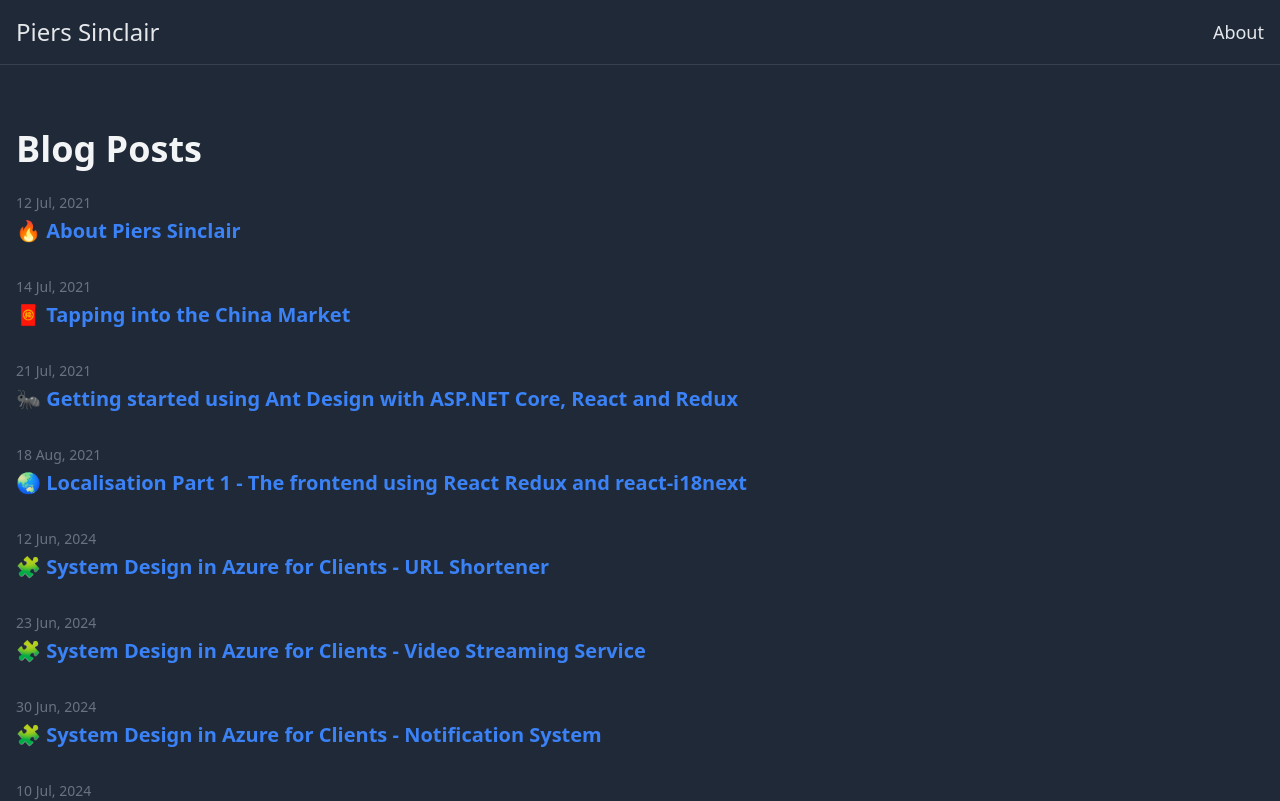
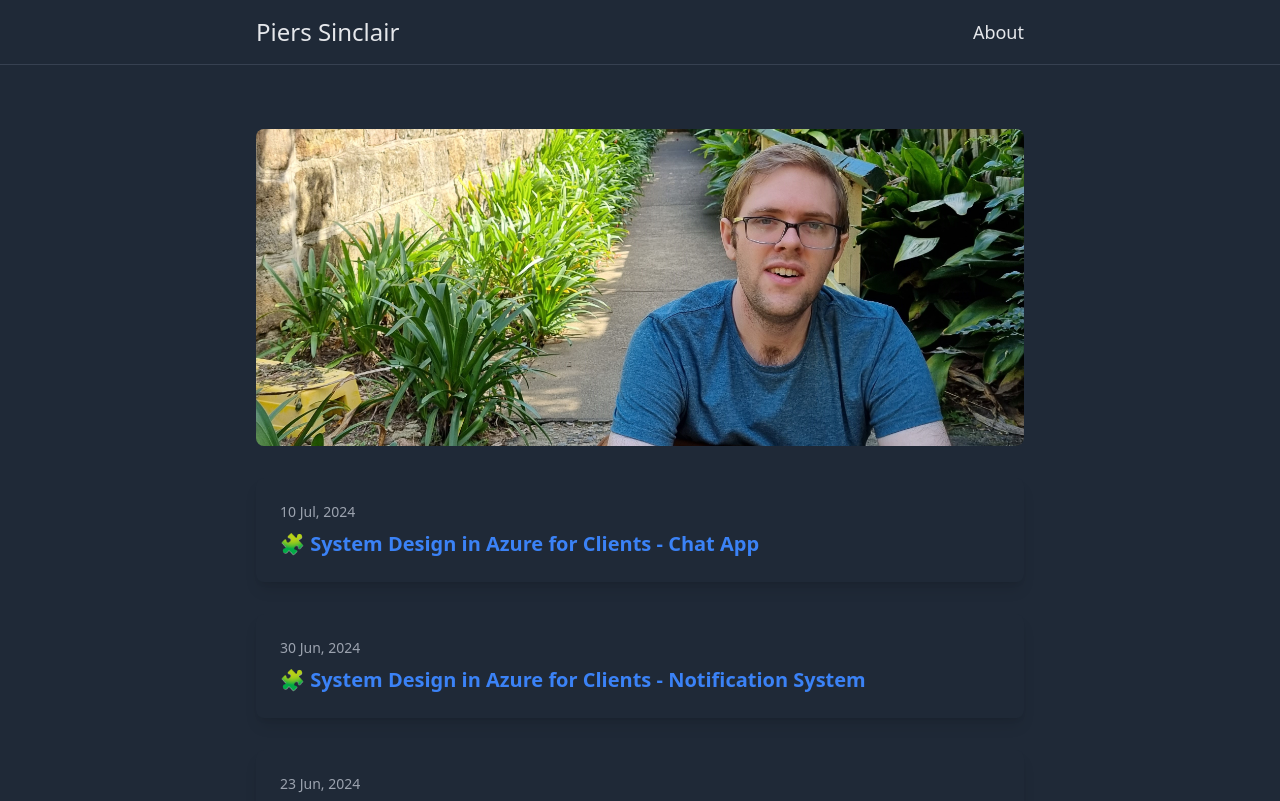
Before and after one commit to piers-sinclair/pierssinclair.github.io, a React (Create React App) app in the folder pierssinclair-blog/: page / in a window 1280 px wide. Shown: the top 801 px of the page. Built offline with nearby package versions, Linux system fonts and the light colour scheme.

Commit message:
improve styling

```diff
--- a/pierssinclair-blog/src/pages/header/Header.tsx
+++ b/pierssinclair-blog/src/pages/header/Header.tsx
@@ -4,7 +4,7 @@ import { Link } from "react-router-dom";
 function Header() {
   return (
     <header className="py-4">
-      <div className="container mx-auto flex justify-between items-center px-4">
+      <div className="max-w-3xl  mx-auto flex justify-between items-center">
         <Link to="/" className="text-2xl text-gray-200 hover:text-gray-400 hover:underline">Piers Sinclair</Link>
         <Link to="/about" className="text-lg text-gray-200 hover:text-gray-400 hover:underline">About</Link>
       </div>
--- a/pierssinclair-blog/src/pages/home/Home.tsx
+++ b/pierssinclair-blog/src/pages/home/Home.tsx
@@ -9,25 +9,39 @@ const Home: React.FC = () => {
     useEffect(() => {
         const loadPosts = async () => {
             const posts = await fetchPosts();
-            setPosts(posts);
+
+            const sortedPosts = posts.sort((a, b) => {
+                const dateA = new Date(a.frontmatter.date).getTime();
+                const dateB = new Date(b.frontmatter.date).getTime();
+                return dateB - dateA;
+            });
+
+            setPosts(sortedPosts);
         };
 
         loadPosts();
     }, []);
 
-    if(!posts || posts.length === 0) return <div>Loading...</div>;
+    if (!posts || posts.length === 0) return <div>Loading...</div>;
 
     return (
-        <div className="container mx-auto py-12 px-4">
-            <h1 className="text-4xl font-bold mb-6 text-gray-100">Blog Posts</h1>
-            <ul>
+        <div className="container mx-auto py-12 px-6 text-center">
+            <div className="mb-8">
+                <img
+                    src="/assets/images/2021-07-13-piers.jpg"
+                    loading="lazy"
+                    alt="Piers Sinclair"
+                    className="rounded-lg w-full max-w-3xl h-auto mx-auto"
+                />
+            </div>
+            <ul className="space-y-8">
                 {posts.map((post) => (
-                    <li key={post.slug} className="mb-8">
-                    <p className="text-sm text-gray-500 mb-1">
+                    <li key={post.slug} className="bg-gray-800 p-6 rounded-lg shadow-lg hover:shadow-xl transition-shadow duration-300 text-left mx-auto max-w-3xl">
+                        <p className="text-sm text-gray-400 mb-2">
                             {format(new Date(post.frontmatter.date), 'dd MMM, yyyy')}
                         </p>
                         <Link to={`/post/${post.slug}`} className="group">
-                        <h2 className="text-xl font-semibold text-blue-500 hover:text-blue-300 transition duration-300">
+                            <h2 className="text-xl font-semibold text-blue-500 group-hover:text-blue-300 transition duration-300">
                                 {post.frontmatter.title}
                             </h2>
                         </Link>
```
Lines whose indentation alone changed are shown as unchanged.
